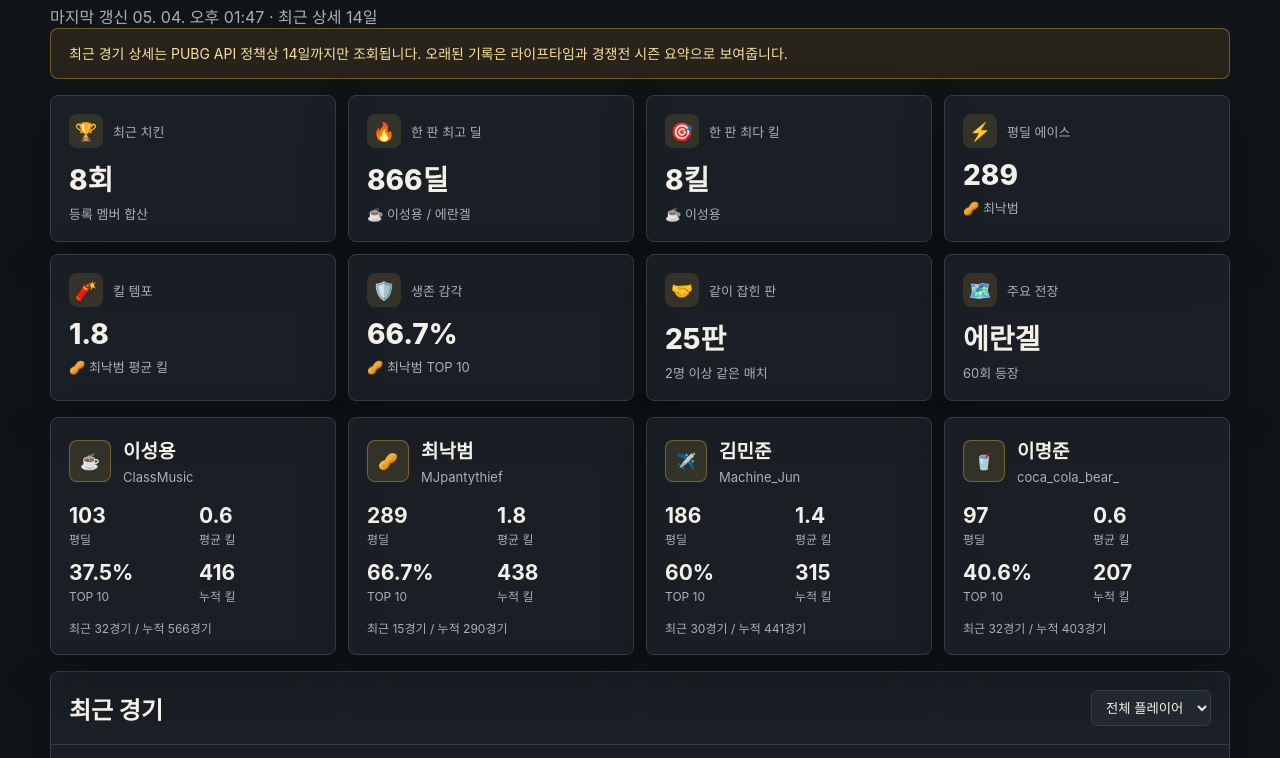
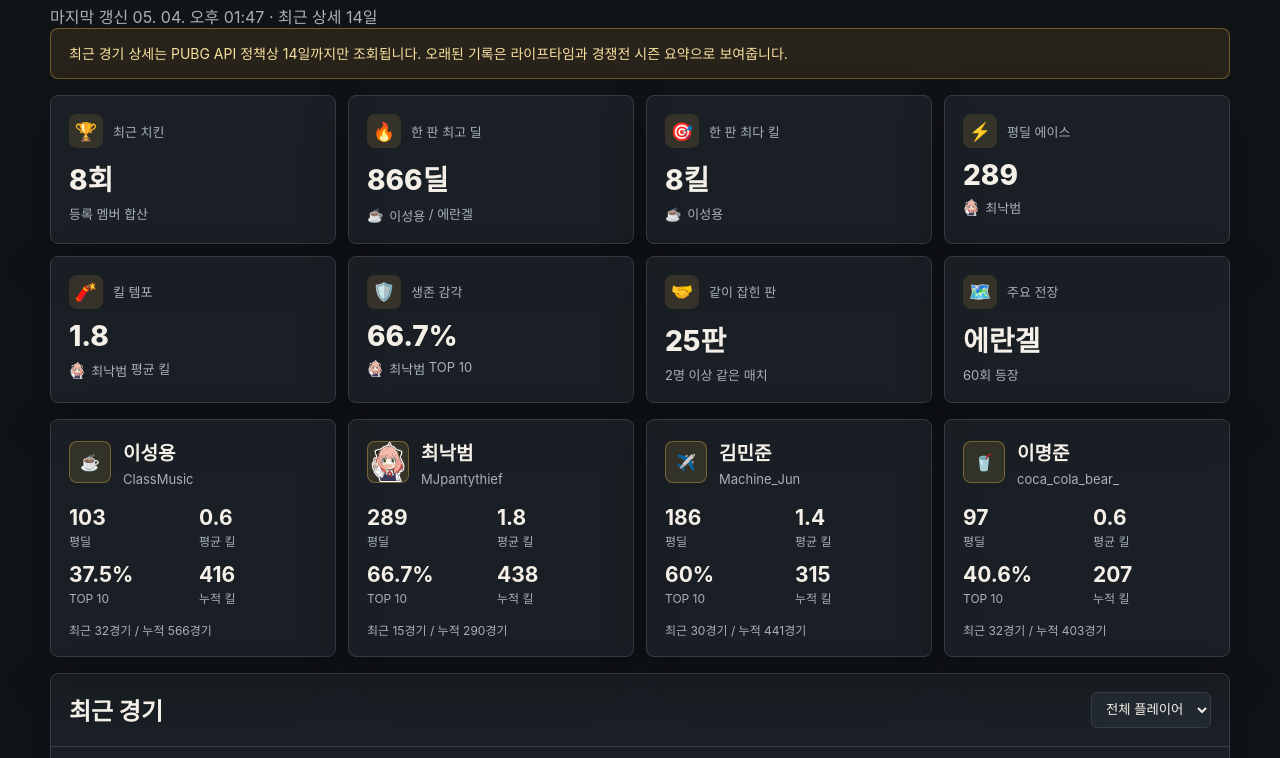
Before and after one commit to 5035als-ship-it/PUBG_sqaud_tracker_for_MJ, a plain HTML site: page docs/index.html in a window 1280 px wide. Shown: the part 342-1100 px from the top of the page. Drawn offline with Linux system fonts and the light colour scheme.

Commit message:
Use Custom Icon for Mr.Choi

```diff
--- a/docs/app.js
+++ b/docs/app.js
@@ -32,6 +32,8 @@ const displayEmojis = new Map(
     ["coca_cola_bear_", "🥤"],
   ].map(([id, emoji]) => [id.toLowerCase(), emoji]),
 );
+
+const anyaIconPath = "./assets/anya-peace.png";
 
 const mapNames = new Map(
   Object.entries({
@@ -89,8 +91,29 @@ function playerEmoji(player) {
   return (typeof player === "object" && player.displayEmoji) || displayEmojis.get(String(lookup).toLowerCase()) || "🎮";
 }
 
+function usesAnyaIcon(player) {
+  const lookup = typeof player === "string" ? player : player.playerName ?? player.name ?? "";
+  return ["mjpantythief"].includes(String(lookup).toLowerCase());
+}
+
 function playerLabel(player) {
-  return `${playerEmoji(player)} ${playerName(player)}`;
+  if (usesAnyaIcon(player)) {
+    return `<span class="playerBadge"><img class="miniAvatar" src="${anyaIconPath}" alt="" /> <span>${playerName(player)}</span></span>`;
+  }
+
+  return `<span class="playerBadge"><span class="emojiIcon">${playerEmoji(player)}</span> <span>${playerName(player)}</span></span>`;
+}
+
+function playerOptionLabel(player) {
+  return `${usesAnyaIcon(player) ? "🌸" : playerEmoji(player)} ${playerName(player)}`;
+}
+
+function playerAvatar(player) {
+  if (usesAnyaIcon(player)) {
+    return `<img class="avatarImage" src="${anyaIconPath}" alt="" />`;
+  }
+
+  return playerEmoji(player);
 }
 
 function originalName(player) {
@@ -225,7 +248,7 @@ function renderPlayers(data) {
 
       return `<article class="playerCard">
         <div class="playerHead">
-          <div class="avatar">${playerEmoji(player)}</div>
+          <div class="avatar">${playerAvatar(player)}</div>
           <div>
             <h3>${name}</h3>
             <p class="sub">${originalName(player)}</p>
@@ -348,7 +371,7 @@ function renderSeasonHistory(data) {
 }
 
 function populateFilters(data) {
-  const options = data.players.map((player) => `<option value="${player.name}">${playerLabel(player)}</option>`).join("");
+  const options = data.players.map((player) => `<option value="${player.name}">${playerOptionLabel(player)}</option>`).join("");
   playerFilter.innerHTML = `<option value="all">전체 플레이어</option>${options}`;
   historyFilter.innerHTML = `<option value="all">전체 플레이어</option>${options}`;
 }
--- a/docs/styles.css
+++ b/docs/styles.css
@@ -181,6 +181,13 @@ h1 {
   background: rgba(242, 193, 78, 0.12);
   color: var(--accent);
   font-weight: 900;
+  overflow: hidden;
+}
+
+.avatarImage {
+  width: 100%;
+  height: 100%;
+  object-fit: cover;
 }
 
 .playerCard h3 {
@@ -272,6 +279,28 @@ td {
 .playerLine {
   display: block;
   line-height: 1.65;
+}
+
+.playerBadge {
+  display: inline-flex;
+  align-items: center;
+  gap: 6px;
+  min-width: 0;
+  vertical-align: middle;
+}
+
+.emojiIcon,
+.miniAvatar {
+  display: inline-grid;
+  width: 1.25em;
+  height: 1.25em;
+  flex: 0 0 auto;
+  place-items: center;
+}
+
+.miniAvatar {
+  border-radius: 4px;
+  object-fit: cover;
 }
 
 .empty,
```
Also changed, not shown: docs/assets/anya-peace.png (added).
